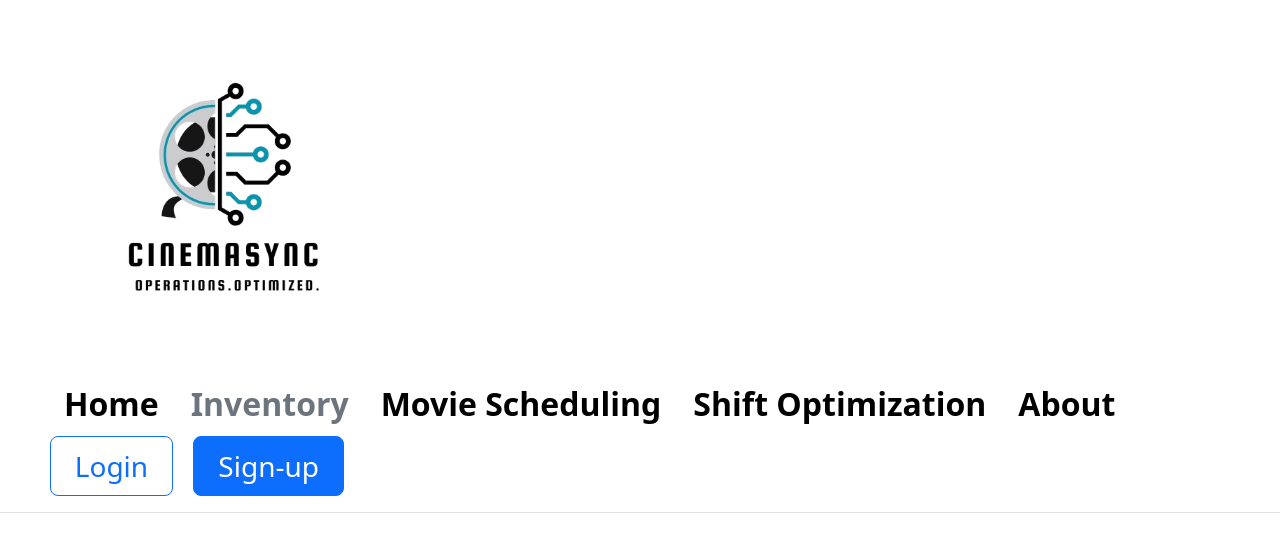
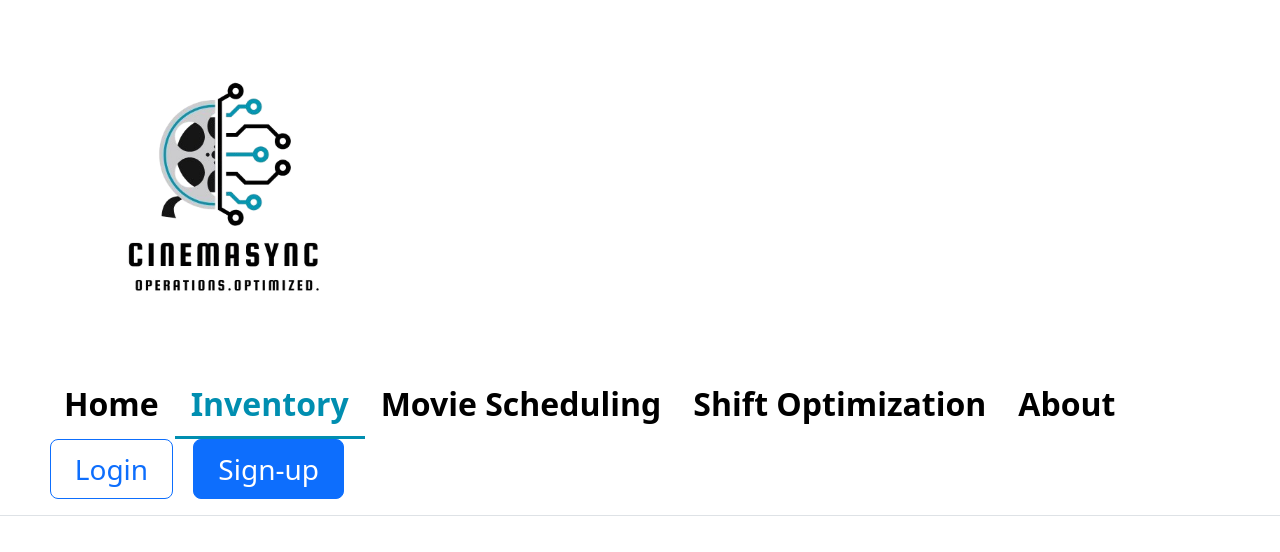
Before and after one commit to OrAlperovich/CinemaSync, a plain HTML site: page Inventory.html in a window 1280 px wide. Drawn offline with nearby package versions, Linux system fonts and the light colour scheme.

Commit message:
Small Header fix.
Changed the color of the titles and made it more noticable with the line underneath.

```diff
--- a/Inventory.html
+++ b/Inventory.html
@@ -34,7 +34,7 @@
         <li>
           <a href="./Home.html" class="nav-link px-3 link-body-emphasis fs-2 fw-semibold">Home</a>
         </li>
-        <li><a href="./Inventory.html" class="nav-link px-3 link-secondary fs-2 fw-semibold">Inventory</a></li>
+        <li><a href="./Inventory.html" class="nav-link px-3 nav-active fs-2 fw-semibold">Inventory</a></li>
         <li>
           <a href="./Movie_Scheduling.html" class="nav-link px-3 link-body-emphasis fs-2 fw-semibold"
             >Movie Scheduling</a
--- a/Styles.css
+++ b/Styles.css
@@ -0,0 +1,7 @@
+.nav-active {
+    color: #008eb0;
+    font-weight: bold;
+    border-bottom: 3px solid #008eb0;
+}
+/* This class is to make sure that the user knows which page he is on.
+ the correct page is colored blue. */
```
Also changed, not shown: About.html (+1 -1 lines), Home.html (+1 -1 lines), Movie_Scheduling.html (+1 -1 lines), Shift_Optimization.html (+1 -1 lines).
